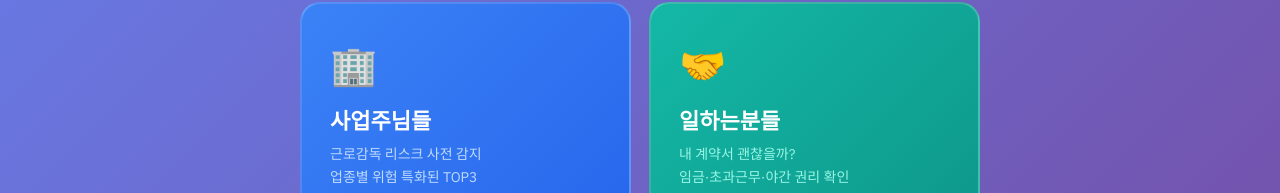
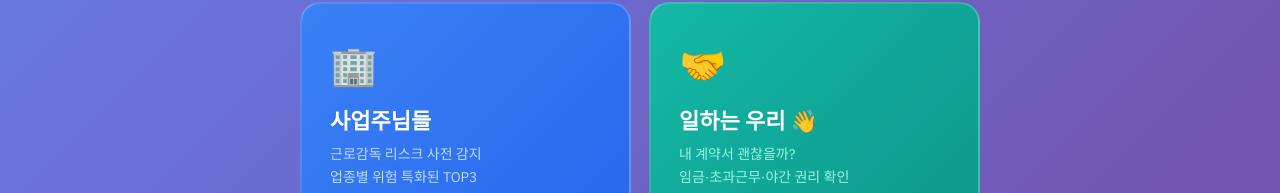
Before and after one commit to soosoosss/normu-kr, a React (Vite) app: page / in a window 1280 px wide. Shown: the part 254-447 px from the top of the page. Built offline with nearby package versions, Linux system fonts and the light colour scheme.

Commit message:
Update App.jsx

```diff
--- a/src/App.jsx
+++ b/src/App.jsx
@@ -461,7 +461,7 @@ const RoleLanding = ({ onSelect, waitCount }) => {
           onMouseEnter={e => { e.currentTarget.style.transform = "translateY(-4px)"; e.currentTarget.style.boxShadow = "0 20px 48px rgba(20,184,166,.4)" }}
           onMouseLeave={e => { e.currentTarget.style.transform = ""; e.currentTarget.style.boxShadow = "" }}>
           <div style={{ fontSize: 38, marginBottom: 14 }}>🤝</div>
-          <div style={{ fontSize: 22, fontWeight: 800, color: "#FFFFFF", marginBottom: 8 }}>일하는분들</div>
+          <div style={{ fontSize: 22, fontWeight: 800, color: "#FFFFFF", marginBottom: 8 }}>일하는 우리 👋</div>
           <div style={{ fontSize: 14, color: "#99F6E4", lineHeight: 1.65, marginBottom: 18 }}>
             내 계약서 괜찮을까?<br />임금·초과근무·야간 권리 확인<br />계약서 빨간펜 첨삭 서비스
           </div>
```
